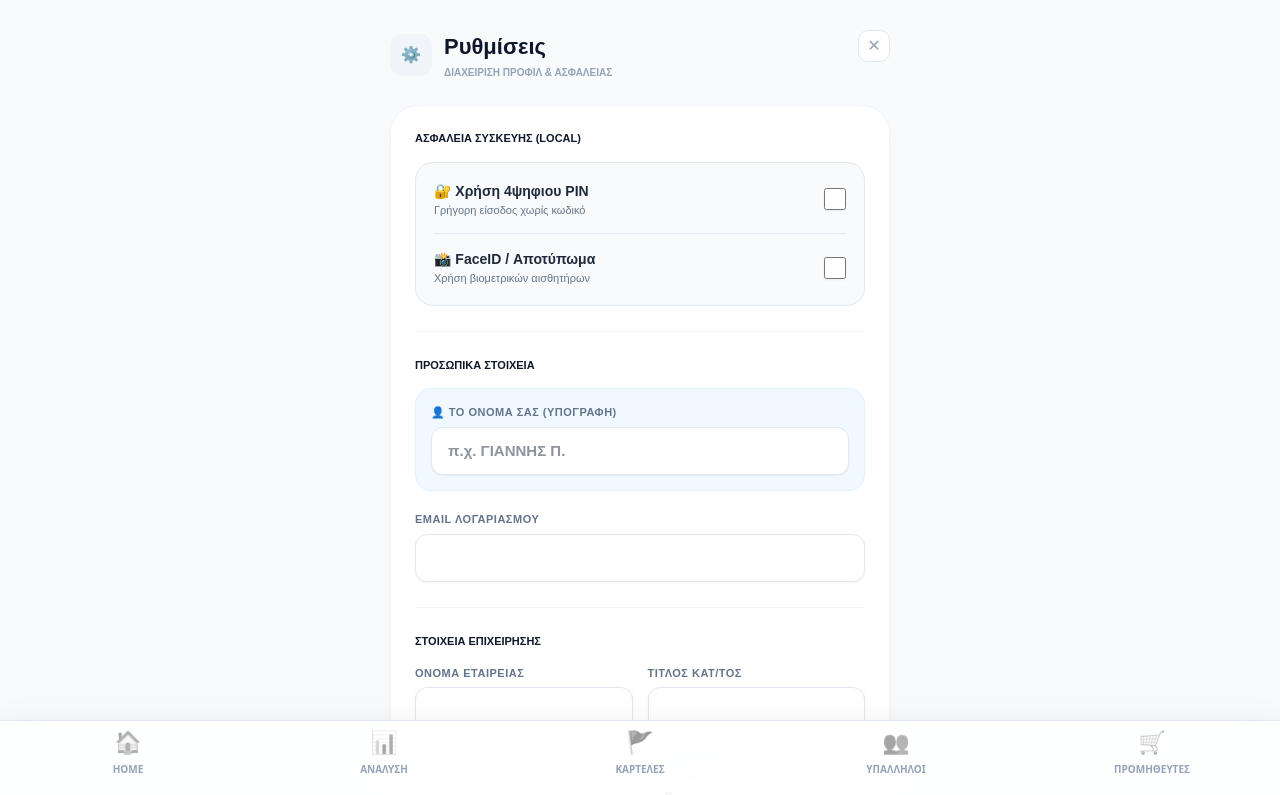
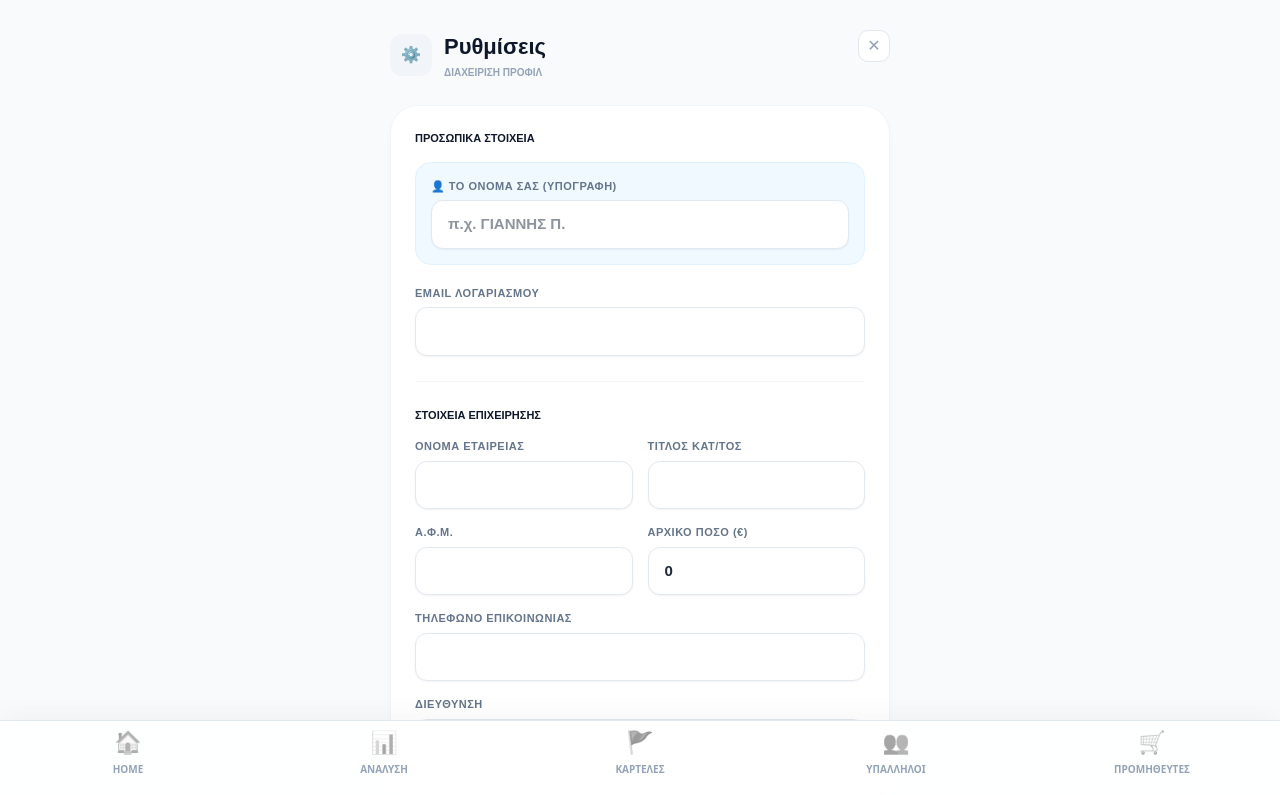
Before and after one commit to tsigris/cosy-management, a Next.js app: page /settings in a window 1280 px wide. Shown: the top 795 px of the page. Built offline with nearby package versions, Linux system fonts and the light colour scheme.

Commit message:
Update page.tsx

```diff
--- a/src/app/settings/page.tsx
+++ b/src/app/settings/page.tsx
@@ -10,12 +10,6 @@ function SettingsContent() {
   const router = useRouter()
   const [loading, setLoading] = useState(true)
   const [showContact, setShowContact] = useState(false)
-
-  // --- STATES ΓΙΑ ΑΣΦΑΛΕΙΑ ---
-  const [pinEnabled, setPinEnabled] = useState(false)
-  const [bioEnabled, setBioEnabled] = useState(false)
-  const [showPinModal, setShowPinModal] = useState(false)
-  const [tempPin, setTempPin] = useState('')
 
   const [formData, setFormData] = useState({
     store_name: '',
@@ -30,15 +24,10 @@ function SettingsContent() {
 
   useEffect(() => {
     fetchProfile()
-
-    // Φόρτωση ρυθμίσεων ασφαλείας από το localStorage
-    const savedPin = localStorage.getItem('fleet_track_pin_enabled') === 'true'
-    const savedBio = localStorage.getItem('fleet_track_biometrics') === 'true'
-
-    setPinEnabled(savedPin)
-    setBioEnabled(savedBio)
-
-    console.log("Security Loaded - PIN:", savedPin, "Bio:", savedBio)
+    // Καθαρισμός των ρυθμίσεων από τη συσκευή αφού δεν τις θέλουμε πια
+    localStorage.removeItem('fleet_track_pin')
+    localStorage.removeItem('fleet_track_pin_enabled')
+    localStorage.removeItem('fleet_track_biometrics')
   }, [])
 
   async function fetchProfile() {
@@ -61,40 +50,7 @@ function SettingsContent() {
           setFormData(prev => ({ ...prev, email: user.email || '' }))
         }
       }
-    } catch (err) {
-      console.error(err)
-    } finally {
-      setLoading(false)
-    }
-  }
-
-  const handleTogglePin = () => {
-    if (!pinEnabled) {
-      setShowPinModal(true)
-    } else {
-      if (confirm('Θέλετε να απενεργοποιήσετε την είσοδο με PIN;')) {
-        localStorage.removeItem('fleet_track_pin')
-        localStorage.setItem('fleet_track_pin_enabled', 'false')
-        setPinEnabled(false)
-      }
-    }
-  }
-
-  const savePin = () => {
-    if (tempPin.length !== 4) return alert('Το PIN πρέπει να είναι ακριβώς 4 ψηφία')
-    localStorage.setItem('fleet_track_pin', tempPin)
-    localStorage.setItem('fleet_track_pin_enabled', 'true')
-    setPinEnabled(true)
-    setShowPinModal(false)
-    setTempPin('')
-    alert('Το PIN ενεργοποιήθηκε επιτυχώς σε αυτή τη συσκευή!')
-  }
-
-  const handleToggleBio = () => {
-    const newVal = !bioEnabled
-    localStorage.setItem('fleet_track_biometrics', String(newVal))
-    setBioEnabled(newVal)
-    if (newVal) alert('Τα βιομετρικά ενεργοποιήθηκαν!')
+    } catch (err) { console.error(err) } finally { setLoading(false) }
   }
 
   async function handleSave() {
@@ -132,34 +88,13 @@ function SettingsContent() {
           <div style={logoBoxStyle}>⚙️</div>
           <div>
             <h1 style={{ fontWeight: '900', fontSize: '22px', margin: 0, color: '#0f172a' }}>Ρυθμίσεις</h1>
-            <p style={{ margin: '2px 0 0', fontSize: '10px', color: '#94a3b8', fontWeight: '800', textTransform: 'uppercase' }}>ΔΙΑΧΕΙΡΙΣΗ ΠΡΟΦΙΛ & ΑΣΦΑΛΕΙΑΣ</p>
+            <p style={{ margin: '2px 0 0', fontSize: '10px', color: '#94a3b8', fontWeight: '800', textTransform: 'uppercase' }}>ΔΙΑΧΕΙΡΙΣΗ ΠΡΟΦΙΛ</p>
           </div>
         </div>
         <Link href="/" style={backBtnStyle}>✕</Link>
       </div>
 
       <div style={mainCardStyle}>
-
-        {/* ΑΣΦΑΛΕΙΑ ΣΥΣΚΕΥΗΣ */}
-        <p style={sectionLabel}>ΑΣΦΑΛΕΙΑ ΣΥΣΚΕΥΗΣ (LOCAL)</p>
-        <div style={securityBoxStyle}>
-          <div style={settingRow}>
-            <div>
-              <p style={settingText}>🔐 Χρήση 4ψηφιου PIN</p>
-              <p style={settingSubText}>Γρήγορη είσοδος χωρίς κωδικό</p>
-            </div>
-            <input type="checkbox" checked={pinEnabled} onChange={handleTogglePin} style={checkboxStyle} />
-          </div>
-          <div style={{...settingRow, marginTop: '15px', borderTop: '1px solid #e2e8f0', paddingTop: '15px'}}>
-            <div>
-              <p style={settingText}>📸 FaceID / Αποτύπωμα</p>
-              <p style={settingSubText}>Χρήση βιομετρικών αισθητήρων</p>
-            </div>
-            <input type="checkbox" checked={bioEnabled} onChange={handleToggleBio} style={checkboxStyle} />
-          </div>
-        </div>
-
-        <div style={divider} />
 
         {/* ΠΡΟΣΩΠΙΚΑ ΣΤΟΙΧΕΙΑ */}
         <p style={sectionLabel}>ΠΡΟΣΩΠΙΚΑ ΣΤΟΙΧΕΙΑ</p>
@@ -219,29 +154,6 @@ function SettingsContent() {
         </button>
       </div>
 
-      {/* PIN MODAL */}
-      {showPinModal && (
-        <div style={modalOverlay}>
-          <div style={modalContent}>
-            <h3 style={{ margin: '0 0 10px 0' }}>Ορισμός PIN</h3>
-            <p style={{ fontSize: '12px', color: '#64748b', marginBottom: '20px' }}>Εισάγετε έναν 4ψήφιο κωδικό για γρήγορη είσοδο.</p>
-            <input
-              type="password"
-              inputMode="numeric"
-              maxLength={4}
-              value={tempPin}
-              onChange={e => setTempPin(e.target.value.replace(/\D/g, ''))}
-              style={{ ...inputStyle, textAlign: 'center', fontSize: '24px', letterSpacing: '10px' }}
-              autoFocus
-            />
-            <div style={{ display: 'flex', gap: '10px', marginTop: '20px' }}>
-              <button onClick={() => { setShowPinModal(false); setTempPin(''); }} style={{ ...saveBtnStyle, backgroundColor: '#e2e8f0', color: '#64748b' }}>ΑΚΥΡΟ</button>
-              <button onClick={savePin} style={saveBtnStyle}>ΟΡΙΣΜΟΣ</button>
-            </div>
-          </div>
-        </div>
-      )}
-
       {/* SUPPORT */}
       {!showContact ? (
         <button onClick={() => setShowContact(true)} style={deleteLinkStyle}>Υποστήριξη & Διαγραφή Επιχείρησης</button>
@@ -266,14 +178,7 @@ const labelStyle: any = { fontSize: '10px', color: '#94a3b8', fontWeight: '800',
 const inputStyle: any = { width: '100%', padding: '14px', borderRadius: '12px', border: '1px solid #e2e8f0', fontSize: '15px', fontWeight: '700', boxSizing: 'border-box', backgroundColor: '#f8fafc' };
 const divider: any = { height: '1px', backgroundColor: '#f1f5f9', margin: '25px 0' };
 const saveBtnStyle: any = { width: '100%', backgroundColor: '#0f172a', color: 'white', padding: '18px', borderRadius: '16px', border: 'none', fontWeight: '900', cursor: 'pointer' };
-const securityBoxStyle: any = { backgroundColor: '#f8fafc', padding: '18px', borderRadius: '18px', border: '1px solid #e2e8f0' };
-const settingRow: any = { display: 'flex', justifyContent: 'space-between', alignItems: 'center' };
-const settingText: any = { fontSize: '14px', fontWeight: '700', color: '#1e293b', margin: 0 };
-const settingSubText: any = { fontSize: '11px', color: '#64748b', margin: 0 };
-const checkboxStyle: any = { width: '22px', height: '22px', cursor: 'pointer' };
-const modalOverlay: any = { position: 'fixed', top: 0, left: 0, right: 0, bottom: 0, backgroundColor: 'rgba(0,0,0,0.5)', display: 'flex', alignItems: 'center', justifyContent: 'center', zIndex: 1000 };
-const modalContent: any = { backgroundColor: 'white', padding: '25px', borderRadius: '24px', width: '90%', maxWidth: '320px', textAlign: 'center' };
-const deleteLinkStyle: any = { width: '100%', background: 'none', border: 'none', color: '#ef4444', textDecoration: 'underline', cursor: 'pointer', fontSize: '12px', fontWeight: '700', marginTop: '10px' };
+const deleteLinkStyle: any = { width: '100%', background: 'none', border: 'none', color: '#ef4444', textDecoration: 'underline', cursor: 'pointer', fontSize: '12px', fontWeight: '700', marginTop: '15px' };
 const supportCardStyle: any = { backgroundColor: 'white', padding: '25px', borderRadius: '28px', border: '1px solid #fee2e2' };
 const waBtnStyle: any = { width: '100%', backgroundColor: '#25d366', color: 'white', padding: '16px', borderRadius: '14px', border: 'none', fontWeight: '900', fontSize: '13px', cursor: 'pointer' };
 const cancelLinkStyle: any = { width: '100%', background: 'none', border: 'none', color: '#94a3b8', marginTop: '20px', fontSize: '13px', fontWeight: '800', cursor: 'pointer' };
```
